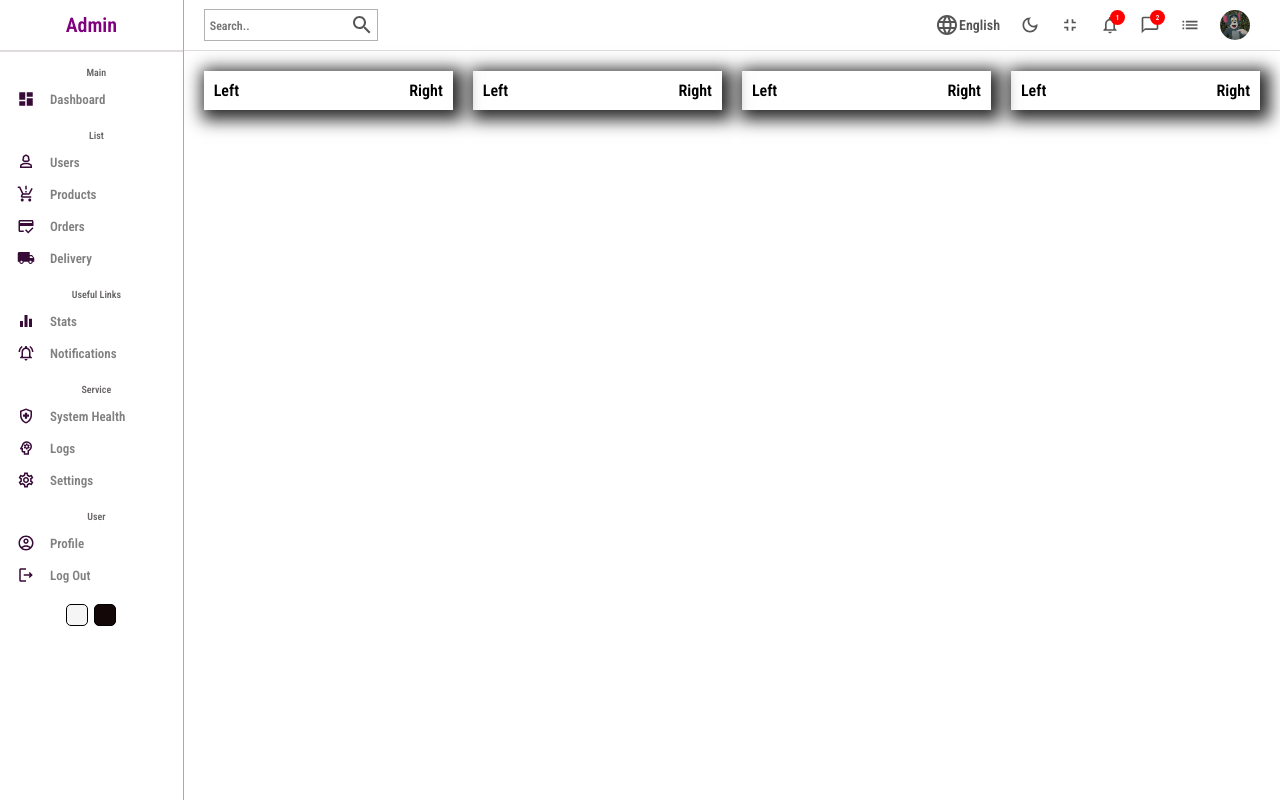
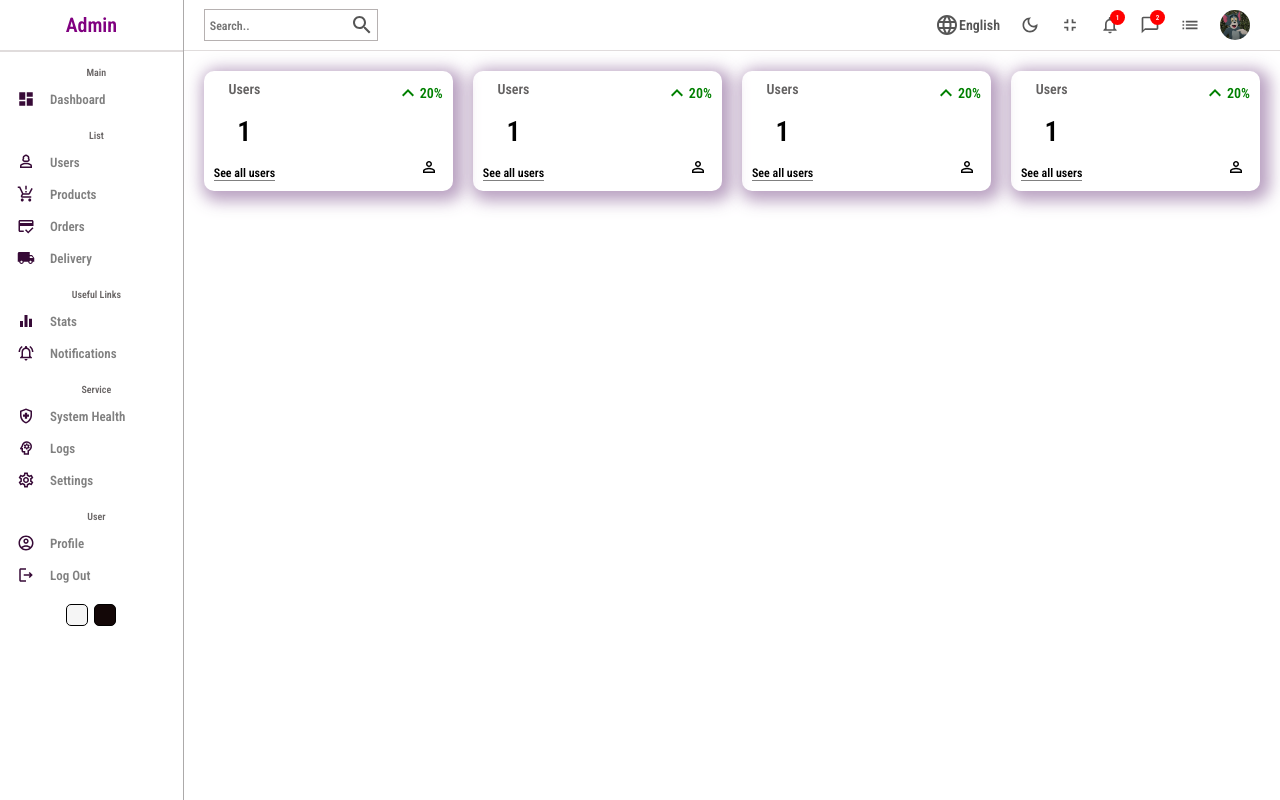
Before and after one commit to nrshakib/admin-dashboard, a React (Create React App) app: page / in a window 1280 px wide. Built offline with nearby package versions, Linux system fonts and the light colour scheme.

Commit message:
widget design

```diff
--- a/src/Components/Widget/Widget.js
+++ b/src/Components/Widget/Widget.js
@@ -1,11 +1,25 @@
 import React from 'react';
 import './Widget.scss';
+import KeyboardArrowUpIcon from '@mui/icons-material/KeyboardArrowUp';
+import PersonOutlineOutlinedIcon from '@mui/icons-material/PersonOutlineOutlined';
 
-const Widget = () => {
+
+const Widget = ({ type }) => {
+    let data;
     return (
         <div className='widget'>
-            <div className="left">Left</div>
-            <div className="right">Right</div>
+            <div className="left">
+                <span className="title">Users</span>
+                <span className="counter">1</span>
+                <span className="link">See all users</span>
+            </div>
+            <div className="right">
+                <div className="percentage positive ">
+                    <KeyboardArrowUpIcon />
+                    20%
+                </div>
+                <PersonOutlineOutlinedIcon className='icon' />
+            </div>
         </div>
     );
 };
--- a/src/Components/Widget/Widget.scss
+++ b/src/Components/Widget/Widget.scss
@@ -3,6 +3,54 @@
     justify-content: space-between;
     flex: 1;
     padding: 10px;
-    -webkit-box-shadow: 4px 4px 16px 6px rgba(0, 0, 0, 0.84);
-    box-shadow: 4px 4px 16px 6px rgba(0, 0, 0, 0.84);
+    -webkit-box-shadow: 4px 4px 16px 6px rgba(133, 173, 222, 0.84);
+    box-shadow: 4px 4px 16px 6px rgba(172, 143, 181, 0.84);
+    border-radius: 10px;
+    height: 100px;
+
+    .left,
+    .right {
+        display: flex;
+        flex-direction: column;
+        justify-content: space-between;
+    }
+
+    .title {
+        font-weight: bold;
+        font-size: 14px;
+        color: rgb(99, 97, 97);
+    }
+
+    .counter {
+        font-size: 28px;
+        font-weight: 300;
+    }
+
+    .link {
+        font-size: 12px;
+        border-bottom: 1px solid gray;
+    }
+
+    .percentage {
+        display: flex;
+        align-items: center;
+        font-size: 14px;
+
+        &.positive {
+            color: green;
+        }
+
+        &.negative {
+            color: red;
+        }
+    }
+
+    .icon {
+        font-size: 18px;
+        padding: 5px;
+        border-radius: 5px;
+        align-self: flex-end;
+
+    }
+
 }
--- a/src/Pages/Home/Home.js
+++ b/src/Pages/Home/Home.js
@@ -11,10 +11,10 @@ const Home = () => {
             <div className="home-container">
                 <Navbar></Navbar>
                 <div className="widgets">
-                    <Widget></Widget>
-                    <Widget></Widget>
-                    <Widget></Widget>
-                    <Widget></Widget>
+                    <Widget type='user'></Widget>
+                    <Widget type='order'></Widget>
+                    <Widget type='earnings'></Widget>
+                    <Widget type='balance'></Widget>
                 </div>
             </div>
         </div>
```
